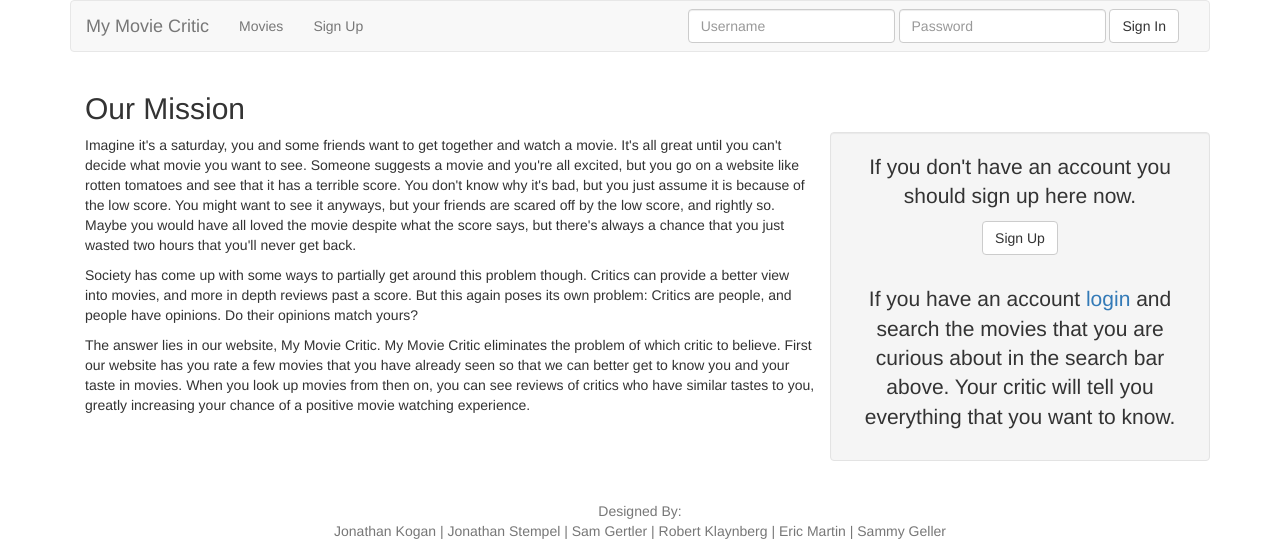
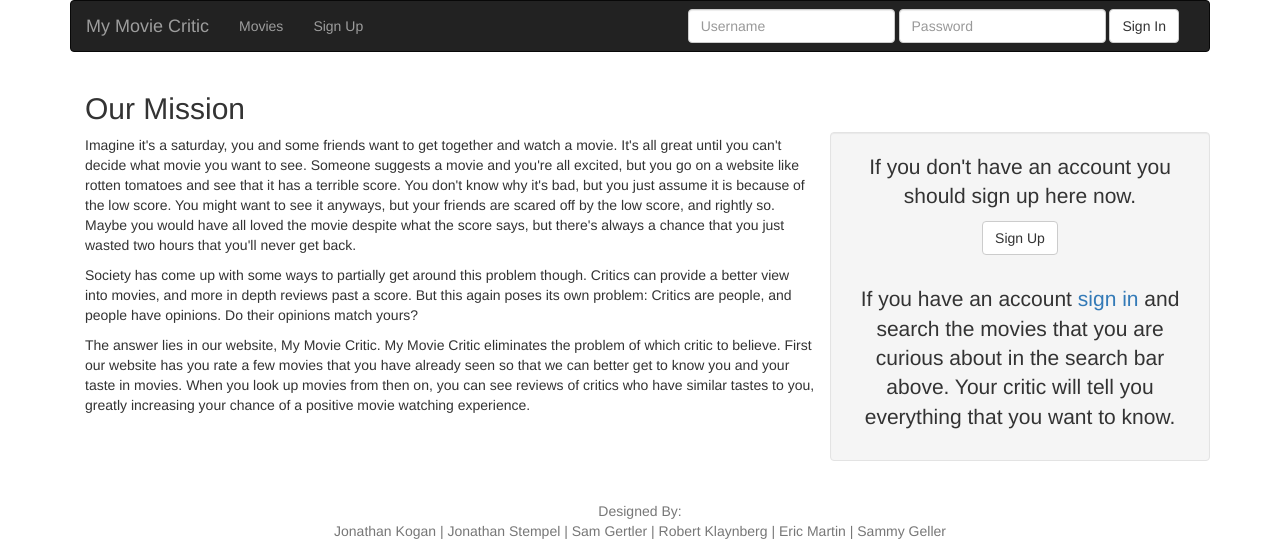
Before and after one commit to jgk99/Critic-App, a PHP site: page / in a window 1280 px wide. Shown: the top 550 px of the page. Run offline with PHP 8.4, Linux system fonts and the light colour scheme; some libraries are stand-ins or nearby versions.

Commit message:
now we have a black nav bar

```diff
--- a/includes/header.php
+++ b/includes/header.php
@@ -38,7 +38,7 @@
 }
 
 echo '
-	<nav class="navbar navbar-default">
+	<nav class="navbar navbar-default navbar-inverse">
 		<div class="container-fluid">
 			<div class="navbar-header">
 				<button type="button" class="navbar-toggle collapsed" data-toggle="collapse" data-target="#bs-example-navbar-collapse-1">
--- a/index.php
+++ b/index.php
@@ -31,7 +31,7 @@
 	<div class="well lead col-md-4 text-center">
 		<p>If you don't have an account you should sign up here now.</p>
 		<a href="signup.php" class="btn btn-default">Sign Up</a><br /><br />
-		<p>If you have an account <a href="signin.php">login</a> and search the movies that you are curious about in the search bar above. Your critic will tell you everything that you want to know.</p>
+		<p>If you have an account <a href="signin.php">sign in</a> and search the movies that you are curious about in the search bar above. Your critic will tell you everything that you want to know.</p>
 	</div>
 
 
```
